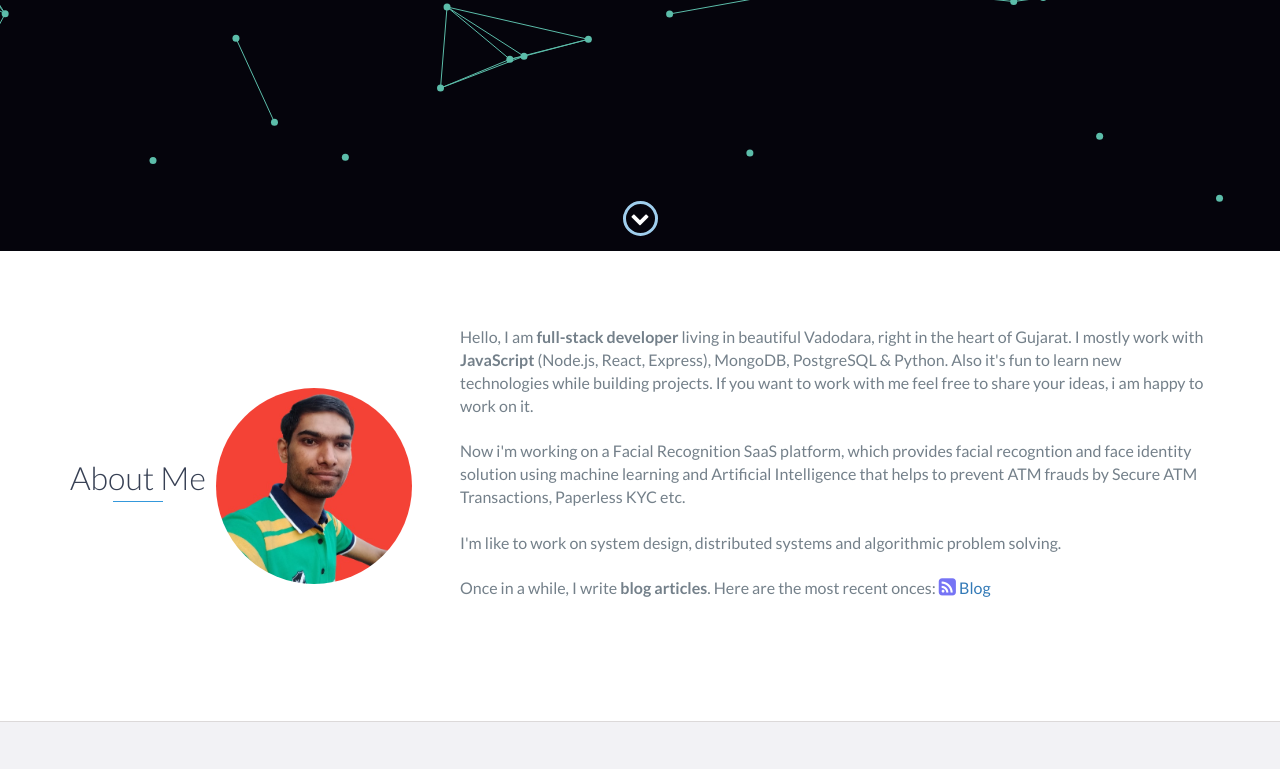
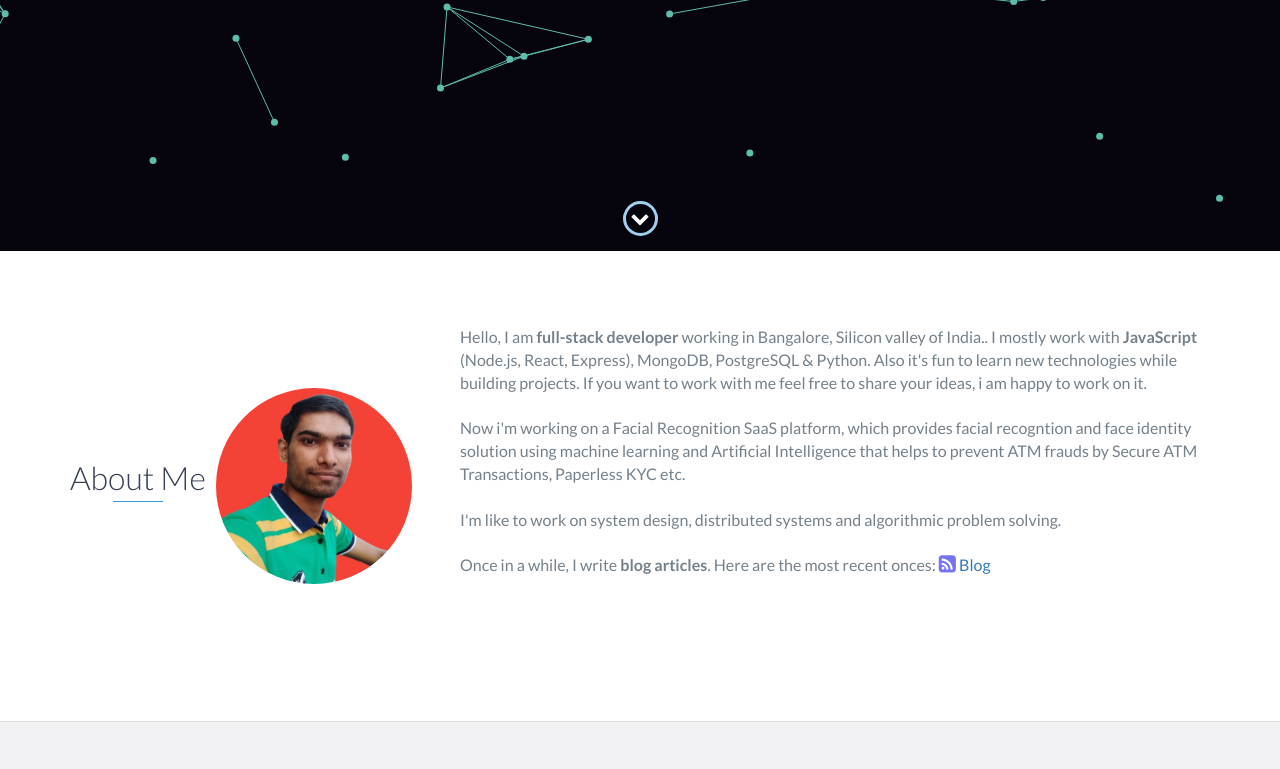
Before and after one commit to axaysushir/axaysushir.github.io, a website: page index.html in a window 1280 px wide. Shown: the part 549-1318 px from the top of the page. Drawn offline with nearby package versions, Linux system fonts and the light colour scheme.

Commit message:
Add about info

```diff
--- a/index.html
+++ b/index.html
@@ -147,7 +147,7 @@
           </div>
           <div class="col-md-8">
             <p>
-              Hello, I am <b>full-stack developer</b> living in beautiful Vadodara, right in the heart of Gujarat. I mostly work with <b>JavaScript</b> (Node.js, React, Express), MongoDB, PostgreSQL & Python.
+              Hello, I am <b>full-stack developer</b> working in Bangalore, Silicon valley of India.<!--living in beautiful Vadodara, right in the heart of Gujarat -->. I mostly work with <b>JavaScript</b> (Node.js, React, Express), MongoDB, PostgreSQL & Python.
               Also it's fun to learn new technologies while building projects. If you want to work with me
               feel free to share your ideas, i am happy to work on it.
               <br />
```
